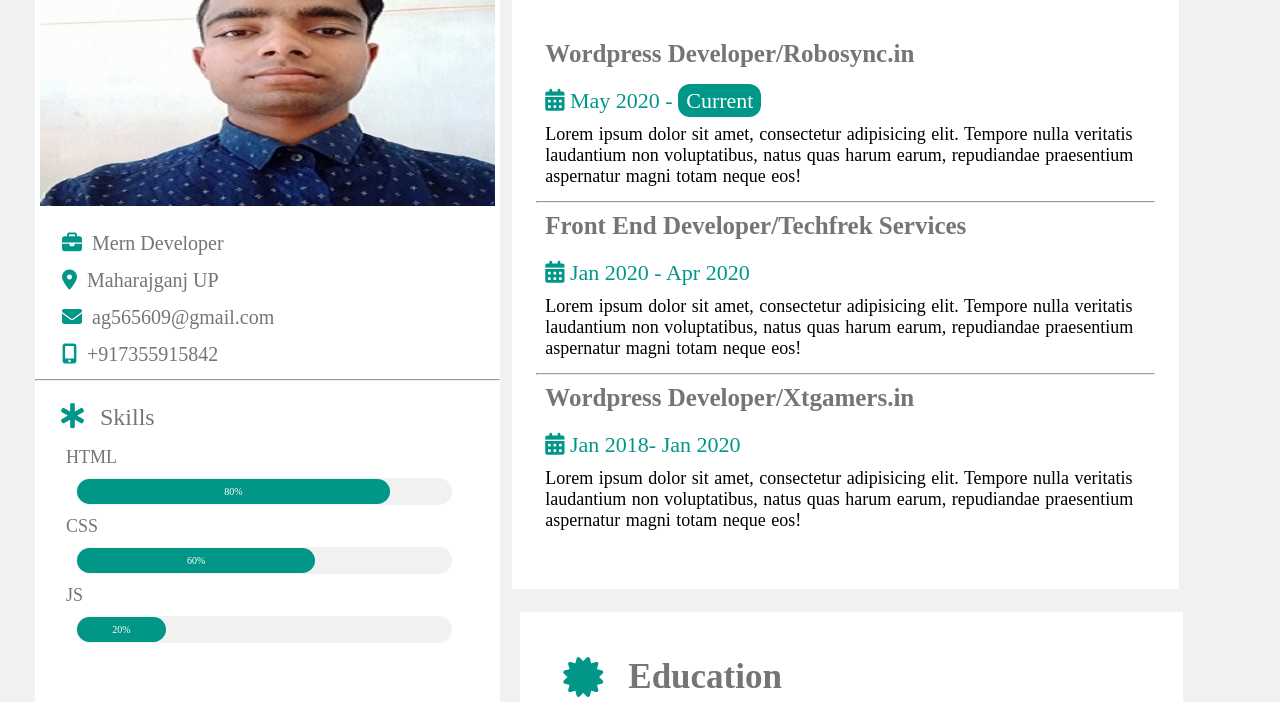
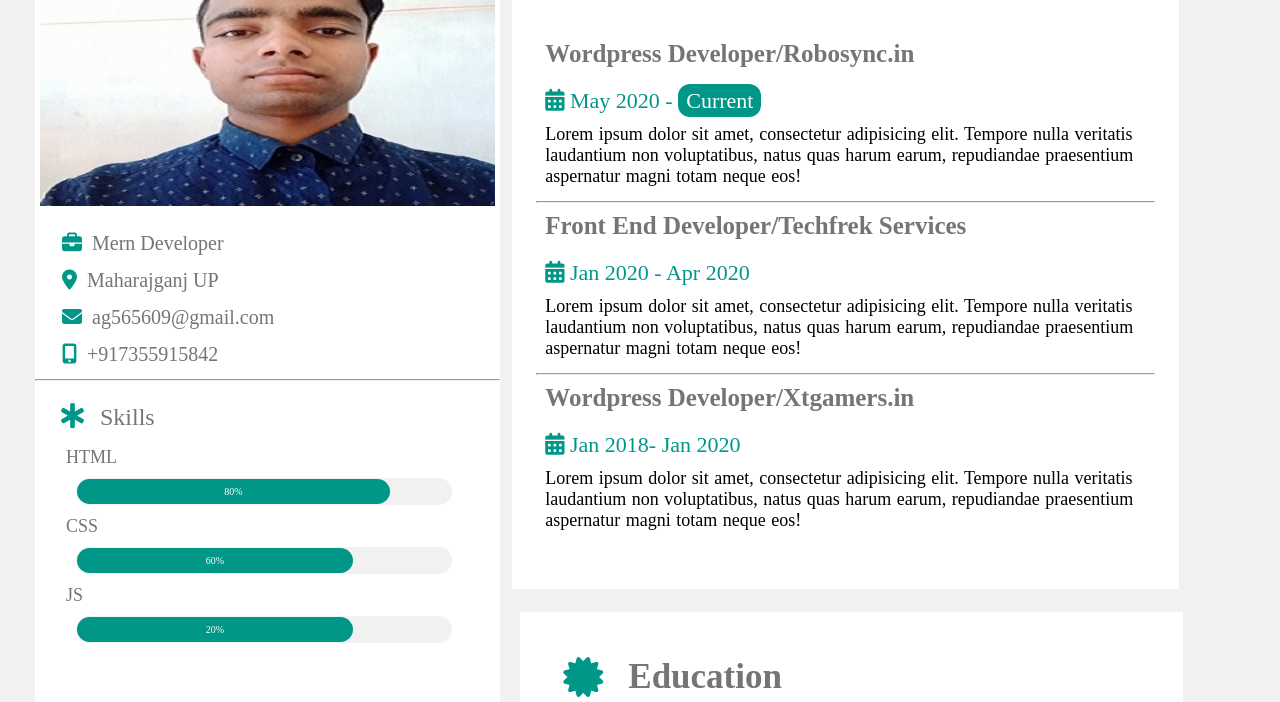
Before and after one commit to AKgupta22/portfolio, a plain HTML site: page index.html in a window 1280 px wide. Shown: the part 98-800 px from the top of the page. Drawn offline with Linux system fonts and the light colour scheme.

Commit message:
Update style.css

```diff
--- a/css/style.css
+++ b/css/style.css
@@ -150,11 +150,11 @@ body {
 }
 
 #percent2 {
-    width: 60%;
+    width: 70%;
 }
 
 #percent3 {
-    width: 20%;
+    width: 70%;
 }
 
 
```
